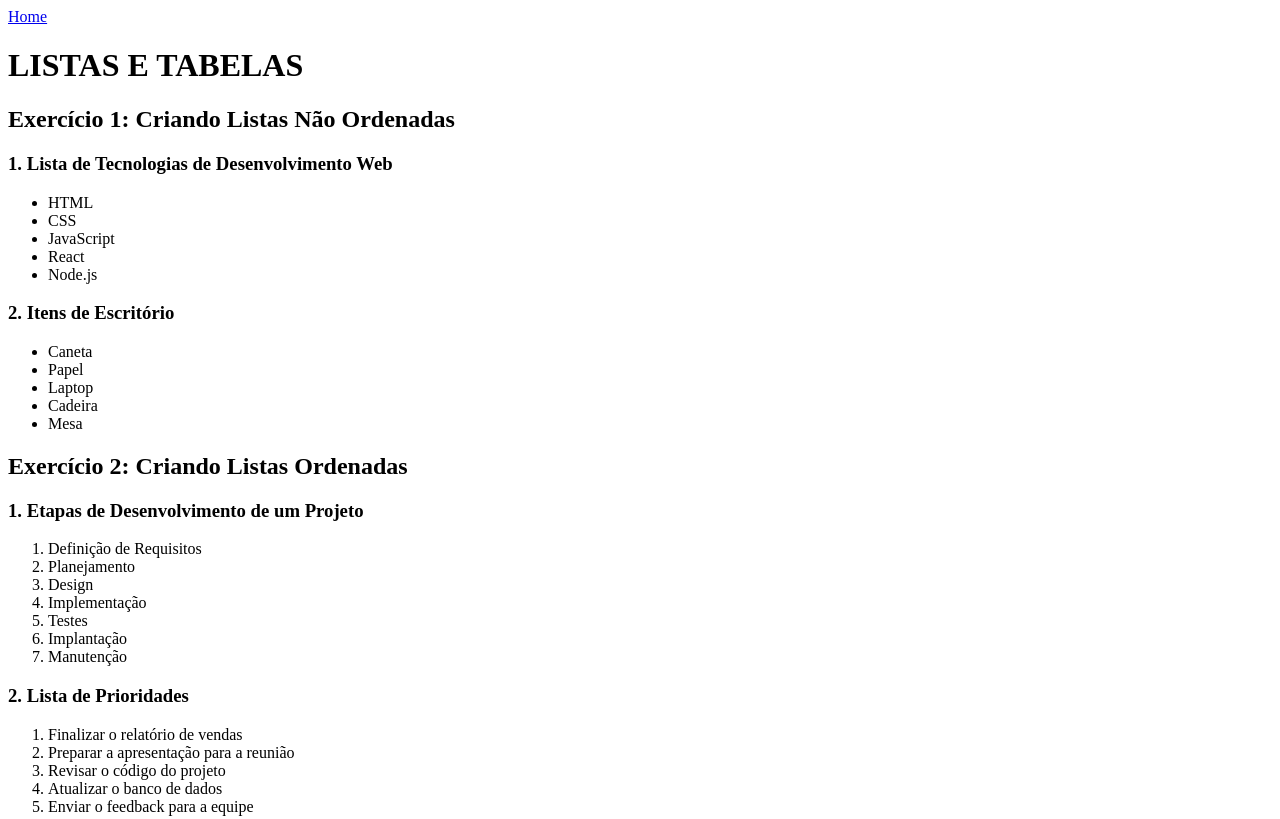
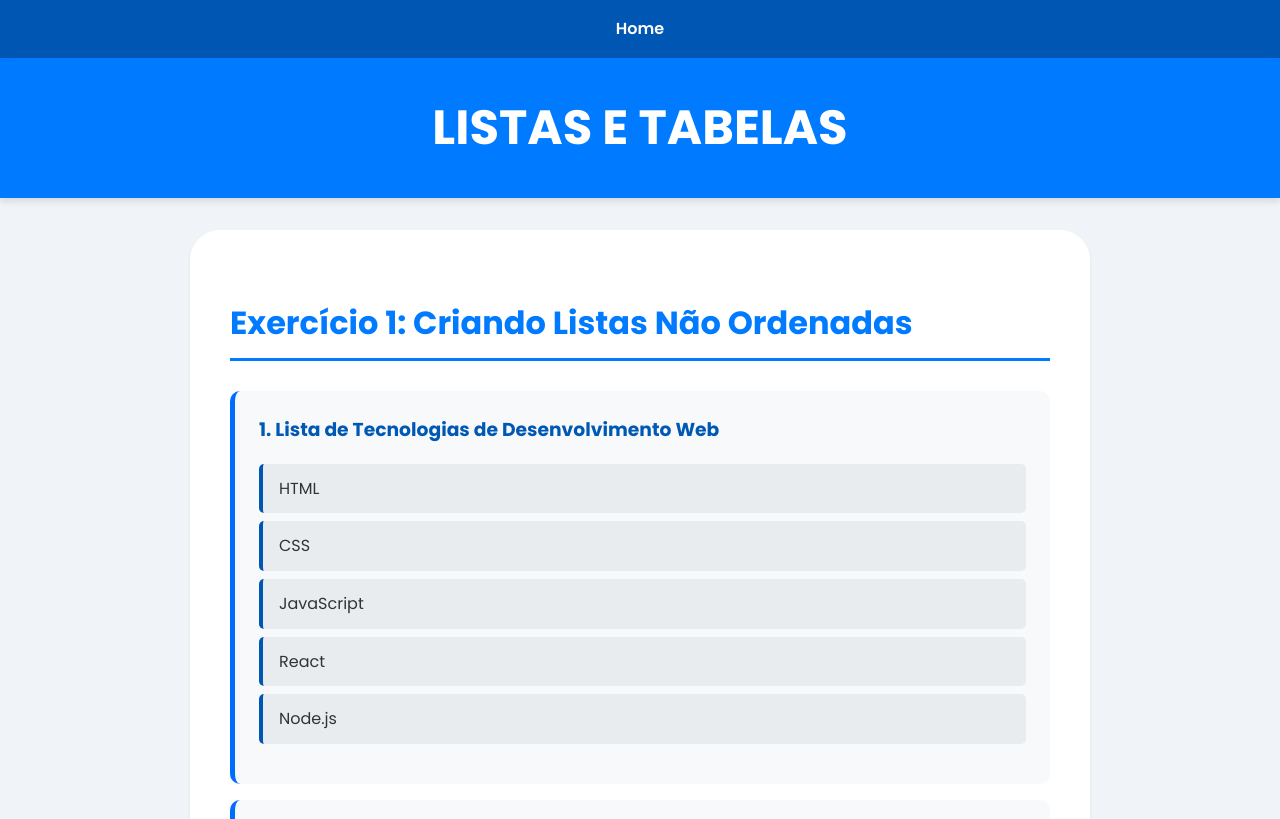
Before and after one commit to lucasferrre/Listas_tabelas_html, a plain HTML site: page index.html in a window 1280 px wide. Shown: the top 819 px of the page. Drawn offline with Linux system fonts and the light colour scheme.

Commit message:
exercicios html finalizados

```diff
--- a/index.html
+++ b/index.html
@@ -6,6 +6,7 @@
     <meta name="viewport" content="width=device-width, initial-scale=1.0">
     <title>listas</title>
     <link rel="icon" href="img/lista.png">
+    <link rel="stylesheet" href="style.css">
 </head>
 
 <body>
--- a/style.css
+++ b/style.css
@@ -1,13 +1,12 @@
-/* Importa a fonte 'Poppins' do Google Fonts para um visual moderno */
+/* Aqui eu estou importando um estilo de fonte diferente do google pois ele combina mais com o estilo da pagina que eu to fazendo */
 @import url('https://fonts.googleapis.com/css2?family=Poppins:wght@300;400;600;700&display=swap');
 
 /* --- Estilos Gerais --- */
 body {
-    /* Fundo suave com um gradiente sutil */
     background-color: #f0f4f8;
     font-family: 'Poppins', sans-serif;
-    color: #333; /* Cor do texto escura para maior contraste */
-    line-height: 1.6; /* Espaçamento entre linhas para melhor leitura */
+    color: #333;
+    line-height: 1.6;
     margin: 0;
     padding: 0;
 }
@@ -20,11 +19,11 @@ main {
 
 /* --- Cabeçalho e Navegação --- */
 header {
-    background-color: #007bff; /* Azul vibrante */
+    background-color: #007bff;
     color: white;
     padding: 2rem 0;
     text-align: center;
-    box-shadow: 0 4px 6px rgba(0, 0, 0, 0.1); /* Sombra suave para profundidade */
+    box-shadow: 0 4px 6px rgba(0, 0, 0, 0.1);
 }
 
 header h1 {
@@ -34,7 +33,7 @@ header h1 {
 }
 
 nav {
-    background-color: #0056b3; /* Um tom de azul mais escuro */
+    background-color: #0056b3;
     padding: 1rem 0;
     text-align: center;
 }
@@ -44,11 +43,11 @@ nav a {
     text-decoration: none;
     font-weight: 600;
     margin: 0 1.5rem;
-    transition: color 0.5s ease; /* Efeito de transição suave */
+    transition: color 0.5s ease;
 }
 
 nav a:hover {
-    color: #9dc2ff; /* Cor mais clara no hover */
+    color: #9dc2ff;
 }
 
 /* --- Conteúdo Principal (Seções e Artigos) --- */
@@ -57,7 +56,7 @@ section {
     border-radius: 30px;
     box-shadow: 0 2px 4px rgba(0, 0, 0, 0.05);
     padding: 40px;
-    margin-bottom: 50px ;
+    margin-bottom: 50px;
 }
 
 h2 {
@@ -69,11 +68,11 @@ h2 {
 }
 
 article {
-    background-color: #f8f9fa; /* Fundo suave para os artigos */
+    background-color: #f8f9fa;
     border-radius: 10px;
     padding: 1.5rem;
     margin-bottom: 1rem;
-    border-left: 5px solid #006efd; /* Destaque na borda esquerda */
+    border-left: 5px solid #006efd;
 }
 
 article h3, article h5 {
@@ -86,12 +85,7 @@ p {
 }
 
 /* --- Listas --- */
-ul {
-    list-style-type: none; /* Remove os marcadores padrão */
-    padding-left: 0;
-}
-
-ul li {
+ul li, ol li {
     background-color: #e9ecef;
     padding: 0.75rem 1rem;
     border-left: 4px solid #0056b3;
@@ -99,22 +93,24 @@ ul li {
     border-radius: 5px;
 }
 
-/* --- Rodapé --- */
-footer {
-    background-color: #0080ff; /* Cinza escuro */
-    color: white;
-    text-align: center;
-    padding: 1.5rem 0;
-    margin-top: 2rem;
+/* Remove marcadores da lista UL e reseta o padding */
+ul {
+    list-style-type: none;
+    padding-left: 0;
 }
 
-/* --- Estilos para o link de rodapé (opcional) --- */
-footer a {
-    color: #007bff;
-    text-decoration: none;
-    font-weight: 600;
+/* Garante que a lista OL mantenha o padding para os números */
+ol {
+    padding-left: 25px;
 }
 
+/* Adiciona recuo para listas dentro de outras listas (aninhadas) */
+ul ul, ol ol, ul ol, ol ul {
+    margin-top: 0.5rem;
+    margin-left: 20px;
+}
+
+/* --- Tabela --- */
 table{
     width: 100%;
     border-collapse: collapse;
@@ -122,7 +118,27 @@ table{
 }
 th, td {
     border: 1px solid #ddd;
-    padding: 8px;
+    padding: 12px;
     text-align: center;
+}
 
+thead th {
+    background-color: #007bff;
+    color: white;
+    font-weight: 600;
 }
+
+/* --- Rodapé --- */
+footer {
+    background-color: #343a40;
+    color: white;
+    text-align: center;
+    padding: 1.5rem 0;
+    margin-top: 2rem;
+}
+
+footer a {
+    color: #9dc2ff;
+    text-decoration: none;
+    font-weight: 600;
+}
```
